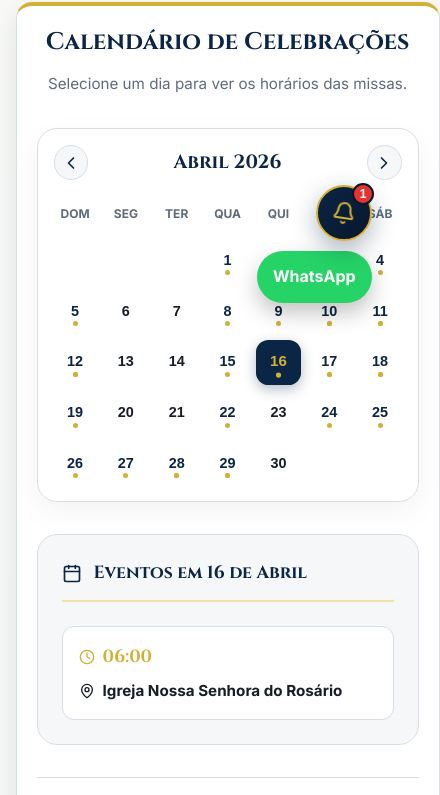
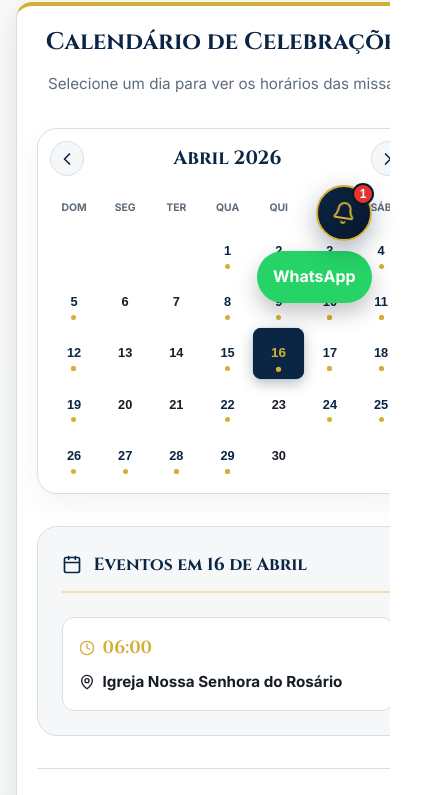
Before and after one commit to padreco27/igreja, a React (Vite) app: page / in a window 390 px wide. Shown: the part 523-1318 px from the top of the page, 440 px wide, since content can reach past the window. Built offline with nearby package versions, Linux system fonts and the light colour scheme.

Commit message:
Update lateral

```diff
--- a/src/App.css
+++ b/src/App.css
@@ -16,11 +16,18 @@
   padding: 0;
 }
 
+html {
+  overflow-x: hidden;
+  max-width: 100%;
+}
+
 body {
   font-family: "Inter", sans-serif;
   color: var(--text);
   background: radial-gradient(circle at top, #f9faf7 0%, var(--bg) 45%);
   line-height: 1.6;
+  overflow-x: hidden;
+  max-width: 100%;
 }
 
 body[data-theme="dark"] {
@@ -467,7 +474,7 @@
   border: 1px solid rgb(219, 219, 219);
   display: block;
   width: 100%;
-  min-width: 326px;
+  min-width: 0;
   height: 620px;
   margin: 0 auto 12px;
 }
@@ -651,7 +658,8 @@
   }
 
   .insta-embed-frame {
-    min-width: 100%;
+    min-width: 0;
+    width: 100%;
     height: 560px;
   }
 
--- a/src/components/home/Celebracoes.module.css
+++ b/src/components/home/Celebracoes.module.css
@@ -18,13 +18,14 @@
 
 /* Calendar Styling */
 .calendarContainer {
-  flex: 1.2 1 450px;
+  flex: 1.2 1 280px;
   background: var(--surface);
   border: 1px solid var(--border);
   border-radius: 20px;
   padding: 1.5rem;
   box-shadow: 0 10px 30px rgba(0, 0, 0, 0.05);
   min-width: 0;
+  overflow-x: hidden;
 }
 
 .calendarHeader {
@@ -62,7 +63,7 @@
 .calendarGrid {
   display: grid;
   grid-template-columns: repeat(7, 1fr);
-  gap: 0.5rem;
+  gap: 0.25rem;
 }
 
 .dayLabel {
@@ -123,7 +124,7 @@
 
 /* Details Panel */
 .detailsContainer {
-  flex: 1 1 350px;
+  flex: 1 1 240px;
   background: var(--bg);
   border: 1px solid var(--border);
   border-radius: 20px;
@@ -132,6 +133,7 @@
   display: flex;
   flex-direction: column;
   min-width: 0;
+  overflow-x: hidden;
 }
 
 .detailsHeader {
@@ -231,10 +233,19 @@
 
 @media (max-width: 480px) {
   .calendarContainer {
-    padding: 1rem;
+    padding: 0.75rem;
+  }
+
+  .calendarGrid {
+    gap: 0.15rem;
   }
 
   .dayCell {
-    font-size: 0.9rem;
+    font-size: 0.8rem;
+    border-radius: 8px;
+  }
+
+  .dayLabel {
+    font-size: 0.65rem;
   }
 }
```
